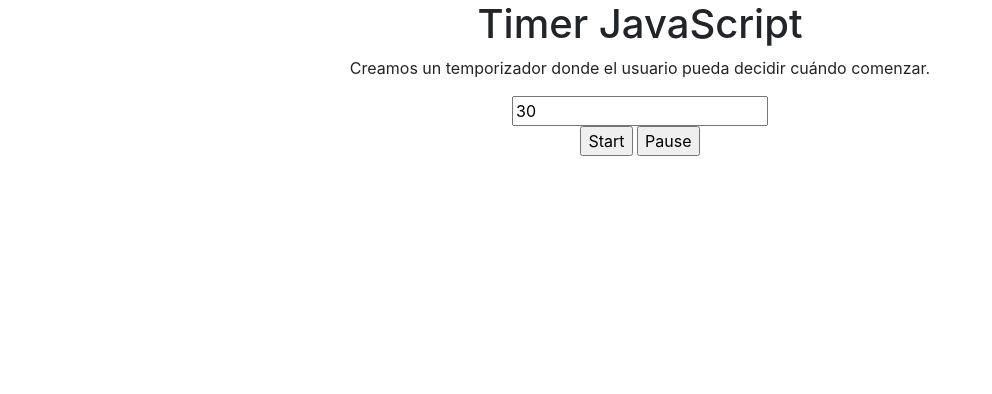
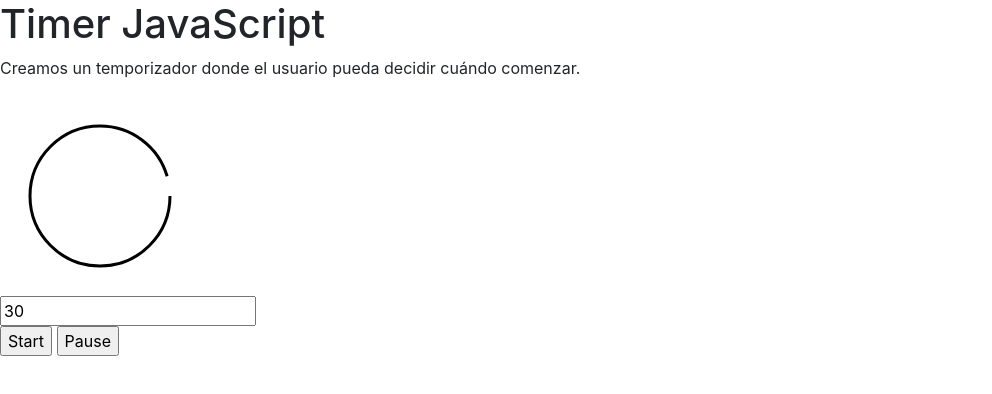
Before and after one commit to bdoumerc15/TimerJavascript, a plain HTML site: page index.html in a window 1280 px wide. Shown: the whole page, without its empty margins (0-992 px from the left). Drawn offline with nearby package versions, Linux system fonts and the light colour scheme.

Commit message:
Se han añadido más atributos al elemento circle y se he a aprendido a manipular el circle con stroke-dasharray & stroke-dashoffset

```diff
--- a/css/style.css
+++ b/css/style.css
@@ -1,3 +1,3 @@
-body {
+/* body {
     text-align: center;
-}
+} */
--- a/index.html
+++ b/index.html
@@ -16,6 +16,11 @@
             <p>Creamos un temporizador donde el usuario pueda decidir cuándo comenzar.</p>
         </header>
     </section>
+    <section class="figures">
+        <svg height="200px" width="200px">
+            <circle id="circle" r="70" cx="100px" cy="100" stroke-dasharray="439" stroke-dashoffset="20" fill="transparent" stroke-width="3px" stroke="black">
+        </svg>
+    </section>
     <section id="timer">
         <div class="circle">
             <input type="text" id="duration" value="30">
```
